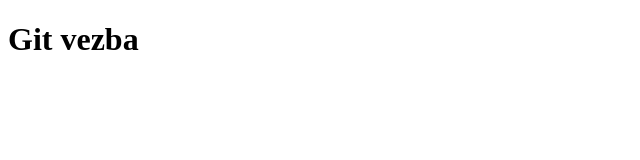
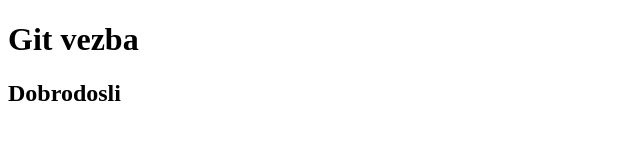
Before and after one commit to nikolinamomcilov/git-vezba, a plain HTML site: page index.html in a window 1280 px wide. Shown: the whole page, without its empty margins (0-640 px from the left). Drawn offline with Linux system fonts and the light colour scheme.

Commit message:
Zavrsen main

```diff
--- a/index.html
+++ b/index.html
@@ -10,5 +10,8 @@
     <header>
         <h1>Git vezba</h1>
     </header>
+    <main>
+        <h2>Dobrodosli</h2>
+    </main>
 </body>
 </html>
```
